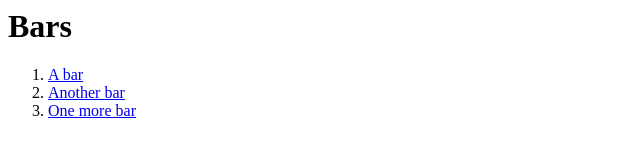
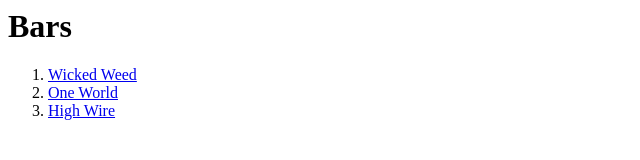
Before and after one commit to jpass23/BarMap, a plain HTML site: page index.html in a window 1280 px wide. Shown: the whole page, without its empty margins (0-640 px from the left). Drawn offline with Linux system fonts and the light colour scheme.

Commit message:
Add example bars
Added a few bar locations to test the links

```diff
--- a/index.html
+++ b/index.html
@@ -1,6 +1,6 @@
 <h1>Bars</h1>
 <ol>
-    <li><a href="url">A bar</a></li>
-    <li><a href="url">Another bar</a></li>
-    <li><a href="url">One more bar</a></li>
+    <li><a href="https://www.google.com/maps/place/Wicked+Weed+Brewing's+Brewpub/@35.5916983,-82.5536074,17z/data=!3m1!4b1!4m6!3m5!1s0x8859f350a79b0c25:0xfdd7d81ab16a7766!8m2!3d35.591694!4d-82.5510325!16s%2Fg%2F1hg4rc1z1?entry=ttu">Wicked Weed</a></li>
+    <li><a href="https://www.google.com/maps/place/One+World+Brewing/@35.5916983,-82.5536074,17z/data=!4m6!3m5!1s0x8859f35773028425:0xb59f5e0deb2cd681!8m2!3d35.5947396!4d-82.5522724!16s%2Fg%2F1q627x5tl?entry=ttu">One World</a></li>
+    <li><a href="https://www.google.com/maps/place/Hi-Wire+Brewing+-+South+Slope/@35.5912704,-82.5585137,17z/data=!3m1!4b1!4m6!3m5!1s0x8859f35167aa4f01:0xefe2fb0499d15dc8!8m2!3d35.5912661!4d-82.5559388!16s%2Fg%2F12hlfs1r4?entry=ttu">High Wire</a></li>
   </ol>
```
